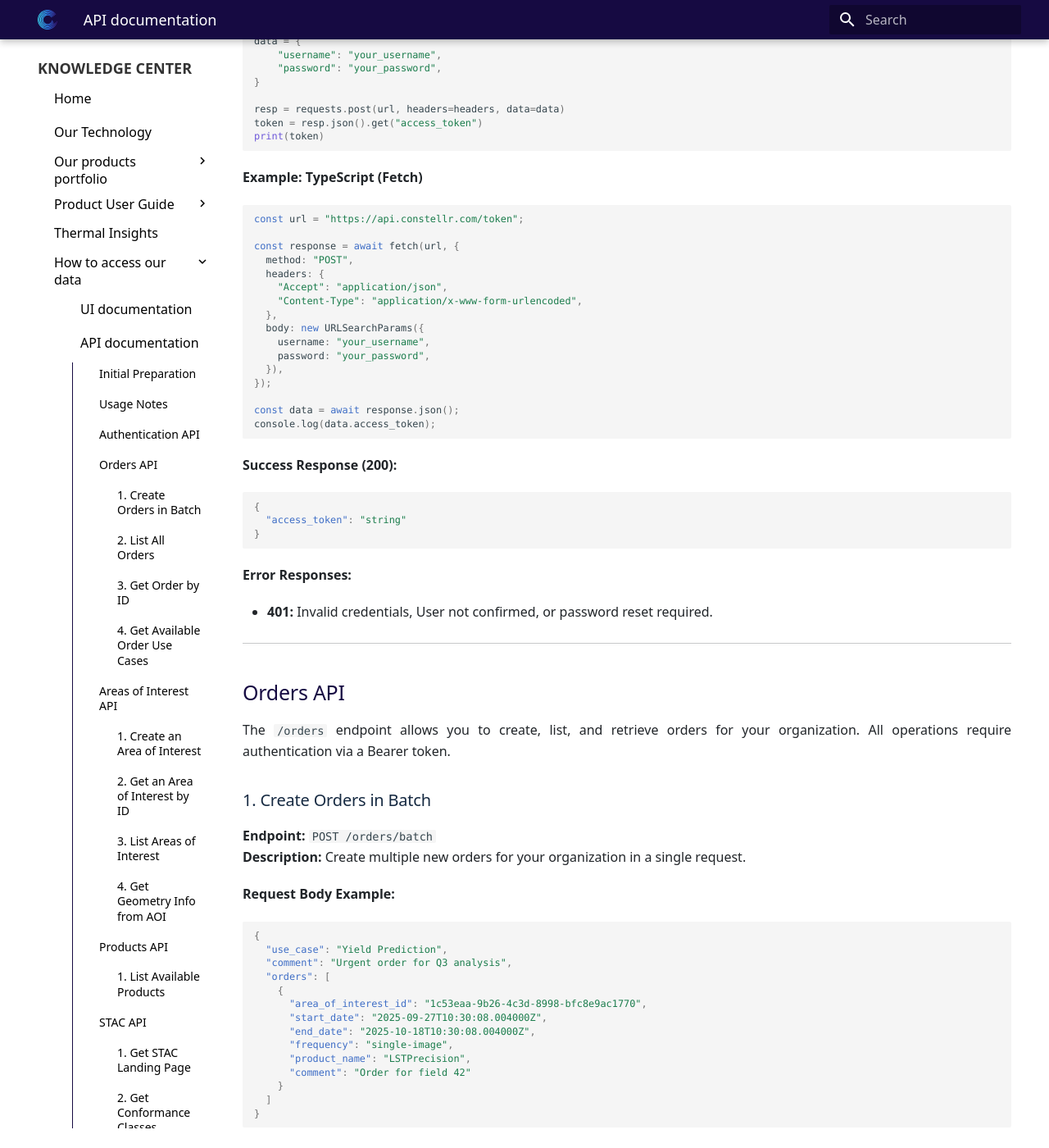
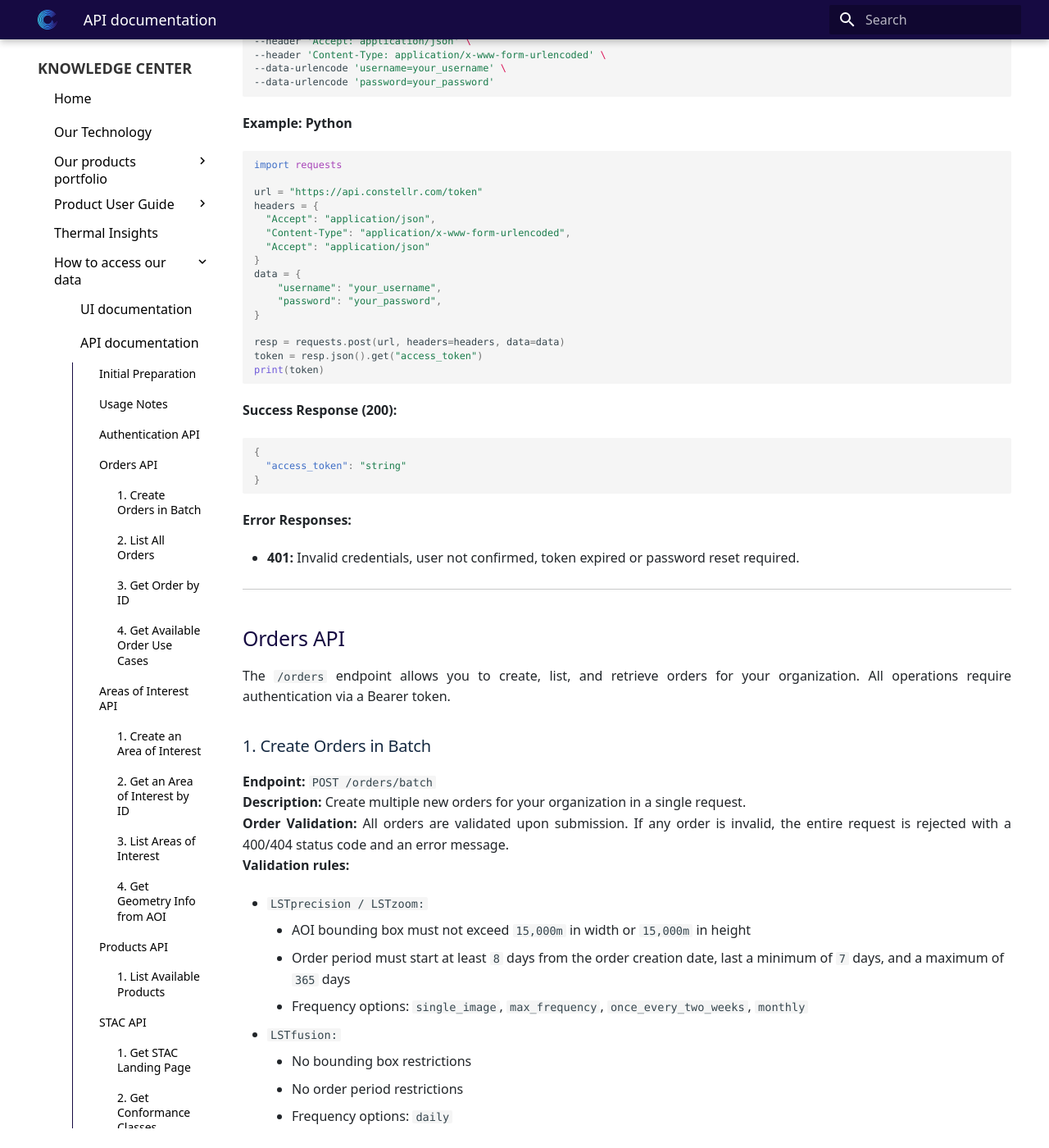
Before and after one commit to constellr/product-lst, an MkDocs documentation site: the page built from docs/API-documentation.md, in a window 1280 px wide and 1400 px high, scrolled down 1344 px. Shown: the whole window at 82% size. Built offline with MkDocs 1.6.1 and Material for MkDocs 9.7.7, drawn with Linux system fonts in a browser that asks for light colours; the version menu is left out; some of the changed text lies outside the part shown.

Commit message:
update docs

````diff
--- a/docs/API-documentation.md
+++ b/docs/API-documentation.md
@@ -1,10 +1,11 @@
 # **Constellr API Documentation**
 
-This guide outlines how to authenticate, place orders, search, and download your data using the constellr API. For a detailed overview of the latest API, including live examples, refer to the [interactive Swagger documentation](https://api.constellr.com/docs) or access the OpenAPI JSON File.
+This guide outlines how to authenticate, place orders, search, and download your data using the constellr API. For a detailed overview of the latest API, including live examples, refer to the [interactive Swagger documentation](https://api.constellr.com/docs) or [Redoc documentation](https://api.constellr.com/redoc).
 
 ---
 
 ## Initial Preparation
+- To access the Constellr UI and API, your company’s email domain must be registered with Constellr. Once registered, you can create an account using your company email.
 
 - Create an Account: You can create your account via Constellr's end-user platform, which can be found at [https://app.constellr.com/signup](https://app.constellr.com/signup)
 
@@ -28,12 +29,22 @@
 ## Authentication API
 
 **Endpoint:** `POST /token`
-**Description:** Generates an access token to call API endpoints. Endpoints require a token in the `Authorization` header as `Bearer <token>`. Tokens are valid for **24 hours**.
+**Description:** Generates an access token to call the API endpoints. Endpoints require a token in the `Authorization` header as `Bearer <token>`. Tokens are valid for **24 hours**.
 
-**Request Body Example:**
+**Headers:**
 ```
-username=your_username
-password=your_password
+{
+  Accept=application/json
+  Content-Type=application/x-www-form-urlencoded
+}
+```
+
+**Request Body (in url-encoded format):**
+```
+{
+  username=your_username
+  password=your_password
+}
 ```
 
 **Example: cURL**
@@ -59,26 +74,6 @@
 resp = requests.post(url, headers=headers, data=data)
 token = resp.json().get("access_token")
 print(token)
-```
-
-**Example: TypeScript (Fetch)**
-```ts
-const url = "https://api.constellr.com/token";
-
-const response = await fetch(url, {
-  method: "POST",
-  headers: {
-    "Accept": "application/json",
-    "Content-Type": "application/x-www-form-urlencoded",
-  },
-  body: new URLSearchParams({
-    username: "your_username",
-    password: "your_password",
-  }),
-});
-
-const data = await response.json();
-console.log(data.access_token);
 ```
 
 **Success Response (200):**
@@ -90,7 +85,7 @@
 
 **Error Responses:**
 
-- **401:** Invalid credentials, User not confirmed, or password reset required.
+- **401:** Invalid credentials, user not confirmed, token expired or password reset required.
 
 
 ---
@@ -103,7 +98,18 @@
 ### 1. Create Orders in Batch
 
 **Endpoint:** `POST /orders/batch`
-**Description:** Create multiple new orders for your organization in a single request.
+**Description:** Create multiple new orders for your organization in a single request. <br />
+**Order Validation:** All orders are validated upon submission. If any order is invalid, the entire request is rejected with a 400/404 status code and an error message. <br />
+**Validation rules:**
+
+- `LSTprecision / LSTzoom:`
+    - AOI bounding box must not exceed `15,000m` in width or `15,000m` in height
+    - Order period must start at least `8` days from the order creation date, last a minimum of `7` days, and a maximum of `365` days
+    - Frequency options: `single_image`, `max_frequency`, `once_every_two_weeks`, `monthly`
+- `LSTfusion:`
+    - No bounding box restrictions
+    - No order period restrictions
+    - Frequency options: `daily`
 
 **Request Body Example:**
 ```json
@@ -116,7 +122,7 @@
       "start_date": "2025-09-27T10:30:08.004000Z",
       "end_date": "2025-10-18T10:30:08.004000Z",
       "frequency": "single-image",
-      "product_name": "LSTPrecision",
+      "product_name": "LSTprecision",
       "comment": "Order for field 42"
     }
   ]
@@ -154,7 +160,7 @@
             "start_date": "2025-09-27T10:30:08.004000Z",
             "end_date": "2025-10-18T10:30:08.004000Z",
             "frequency": "single-image",
-            "product_name": "LSTPrecision",
+            "product_name": "LSTprecision",
             "comment": "Order for field 42"
         }
     ]
@@ -167,41 +173,6 @@
 ```
 
 
-**Example: TypeScript  (Fetch)**
-```ts
-const url = "https://api.constellr.com/orders/batch";
-const token = "<access_token>";
-
-const payload = {
-  use_case: "Yield Prediction",
-  comment: "Urgent order for Q3 analysis",
-  orders: [
-    {
-      area_of_interest_id: "1c53eaa-9b26-4c3d-8998-bfc8e9ac1770",
-      start_date: "2025-09-27T10:30:08.004000Z",
-      end_date: "2025-10-18T10:30:08.004000Z",
-      frequency: "single-image",
-      product_name: "LSTPrecision",
-      comment: "Order for field 42",
-    },
-  ],
-};
-
-fetch(url, {
-  method: "POST",
-  headers: {
-    "Authorization": `Bearer ${token}`,
-    "Content-Type": "application/json",
-    "accept": "application/json",
-  },
-  body: JSON.stringify(payload),
-})
-  .then((res) => res.json())
-  .then((data) => console.log(data))
-  .catch((err) => console.error("Error creating orders:", err));
-
-```
-
 **Response (201):**
 ```json
 [
@@ -210,7 +181,7 @@
     "start_date": "2025-09-27T10:30:08.004000Z",
     "end_date": "2025-10-18T10:30:08.004000Z",
     "frequency": "single-image",
-    "product_name": "LSTPrecision",
+    "product_name": "LSTprecision",
     "comment": "Order for field 42",
     "id": "123e4567-e89b-12d3-a456-426614174000",
     "created": "2025-08-27T11:54:24.206072Z",
@@ -272,27 +239,6 @@
 print(data["count"], len(data["items"]))
 ```
 
-**Example: TypeScript  (Fetch)**
-```ts
-const token = "<access_token>";
-const params = new URLSearchParams({
-  limit: "10",
-  offset: "0",
-  sort: "-created", // '+' asc or '-' desc
-});
-
-const res = await fetch(`https://api.constellr.com/orders?${params.toString()}`, {
-  headers: { Authorization: `Bearer ${token}` },
-});
-
-if (!res.ok) {
-  throw new Error(`Request failed: ${res.status} ${res.statusText}`);
-}
-
-const data = await res.json();
-console.log(data.count, data.items.length);
-```
-
 **Response (200):**
 ```json
 {
@@ -303,7 +249,7 @@
       "start_date": "2025-09-27T10:30:08.004000Z",
       "end_date": "2025-10-18T10:30:08.004000Z",
       "frequency": "single-image",
-      "product_name": "LSTPrecision",
+      "product_name": "LSTprecision",
       "comment": "Order for field 42",
       "id": "123e4567-e89b-12d3-a456-426614174000",
       "created": "2025-08-27T11:54:24.206072Z",
@@ -314,9 +260,7 @@
 ```
 **Error Responses:**
 
-- **422:** Request parameters validation error.
-
-- **502:** Order retrieval error.
+- **400:** Request parameters validation error.
 
 ---
 
@@ -332,6 +276,22 @@
   -H "Authorization: Bearer <access_token>"
 ```
 
+**Example: Python**
+```python
+import requests
+
+url = "https://api.constellr.com/orders/123e4567-e89b-12d3-a456-426614174000"
+headers = {
+    "Authorization": "Bearer <access_token>"
+}
+
+response = requests.get(url, headers=headers)
+
+print(response.status_code)
+print(response.json())
+
+```
+
 **Response (200):**
 ```json
 {
@@ -339,7 +299,7 @@
   "start_date": "2025-09-27T10:30:08.004000Z",
   "end_date": "2025-10-18T10:30:08.004000Z",
   "frequency": "single-image",
-  "product_name": "LSTPrecision",
+  "product_name": "LSTprecision",
   "comment": "Order for field 42",
   "id": "123e4567-e89b-12d3-a456-426614174000",
   "created": "2025-08-27T11:54:24.206072Z",
@@ -365,6 +321,20 @@
 ```sh
 curl -X GET "https://api.constellr.com/orders/meta/use-cases" \
   -H "Authorization: Bearer <access_token>"
+```
+
+**Example: Python**
+```python
+import requests
+
+url = "https://api.constellr.com/orders/meta/use-cases"
+headers = {
+    "Authorization": "Bearer <access_token>"
+}
+
+response = requests.get(url, headers=headers)
+
+print(response.status_code)
 ```
 
 **Response (200):**
@@ -465,41 +435,6 @@
 print(resp.json())
 ```
 
-**Example: TypeScript  (Fetch)**
-```ts
-const url = "https://api.constellr.com/areas-of-interest";
-const token = "<access_token>";
-
-const payload = {
-  name: "Test AOI",
-  description: "Test area",
-  geometry: {
-    type: "Polygon",
-    coordinates: [
-      [
-        [8.68483, 49.885416],
-        [8.684889, 49.876422],
-        [8.670971, 49.876383],
-        [8.67091, 49.885378],
-        [8.68483, 49.885416],
-      ],
-    ],
-  },
-};
-
-fetch(url, {
-  method: "POST",
-  headers: {
-    Authorization: `Bearer ${token}`,
-    "Content-Type": "application/json",
-  },
-  body: JSON.stringify(payload),
-})
-  .then((res) => res.json())
-  .then((data) => console.log(data))
-  .catch((err) => console.error("Error creating AOI:", err));
-```
-
 
 **Success Response (201)**
 ```json
@@ -528,7 +463,7 @@
 
 **Error Responses**
 
-- **422:** Request parameters validation error.
+- **400:** Request body validation error.
 
 
 ---
@@ -619,28 +552,6 @@
     print(item["id"], item["name"])
 ```
 
-**Example: TypeScript  (Fetch)**
-```ts
-const token = "<access_token>";
-const params = new URLSearchParams({
-  limit: "10",
-  offset: "0",
-  sort: "-created",
-});
-
-const res = await fetch(`https://api.constellr.com/areas-of-interest?${params.toString()}`, {
-  headers: { Authorization: `Bearer ${token}` },
-});
-
-if (!res.ok) {
-  throw new Error(`Request failed: ${res.status} ${res.statusText}`);
-}
-
-const data = await res.json();
-console.log("Total AOIs:", data.count);
-data.items.forEach((item: any) => console.log(item.id, item.name));
-```
-
 **Success Response (200)**
 ```json
 {
@@ -673,7 +584,7 @@
 
 **Error Responses**
 
-- **422:** Request parameters validation error.
+- **400:** Request parameters validation error.
 
 ---
 
@@ -757,46 +668,6 @@
 print(f"area: {data['area']}")
 ```
 
-**Example: TypeScript  (Fetch)**
-
-```ts
-const url = "https://api.constellr.com/areas-of-interest/geometry-info";
-const token = "<access_token>";
-
-const payload = {
-  type: "Feature",
-  geometry: {
-    type: "Polygon",
-    coordinates: [
-      [
-        [11.053963, 51.690862],
-        [11.976814, 51.690862],
-        [11.976814, 51.059955],
-        [10.944099, 51.073763],
-        [11.053963, 51.690862],
-      ],
-    ],
-  },
-};
-
-const res = await fetch(url, {
-  method: "POST",
-  headers: {
-    Authorization: `Bearer ${token}`,
-    "Content-Type": "application/json",
-  },
-  body: JSON.stringify(payload),
-});
-
-if (!res.ok) {
-  throw new Error(`Request failed: ${res.status} ${res.statusText}`);
-}
-
-const data = await res.json();
-console.log("bbox_width:", data.bbox_width);
-console.log("bbox_height:", data.bbox_height);
-console.log("area:", data.area);
-```
 
 **Success Response (200)**
 ```json
@@ -809,7 +680,7 @@
 
 **Error Responses**
 
-- **422:** Request parameters validation error eg. invalid GeoJSON.
+- **400:** Request body validation error. eg. invalid GeoJSON geometry.
 
 
 ---
@@ -839,16 +710,10 @@
 ]
 ```
 
-**Error Responses:**
-
-- **502:** Products retrieval error.
-
----
-
 
 ## STAC API
-
-A STAC (SpatioTemporal Asset Catalog) API is ideal when you need to programmatically search, filter, and access large volumes of Earth Observation data. It provides a standardized way to query and retrieve metadata and assets, making it suitable for automated workflows and integration with other tools. It naturally extends a static STAC catalogue to allow for dynamic search based on additional filters. In contrast, a web application is more user-friendly for interactive browsing, visualizing, and manually selecting data products. Use a STAC API for efficient, scalable data access in automated systems, and a web application for a more intuitive, hands-on experience. All operations require authentication via a Bearer token.
+The `/stac` endpoint provides access to SpatioTemporal Asset Catalog (STAC) API, allowing you to search and retrieve geospatial data in a standardized format.
+All operations require authentication via a Bearer token. The endpoints comply with the STAC API specification.
 
 ### 1. Get STAC Landing Page
 
@@ -920,6 +785,22 @@
 **Endpoint:**  `GET /stac/collections`
 **Description:** Fetches the available STAC collections for your organization.
 
+**Query Parameters (optional):**
+
+- `limit`: Limits the number of results per page.
+
+- `offset`: Number of items to skip before starting to collect the result set.
+
+- `bbox`: Only return items intersecting this bounding box.
+
+- `datetime`: Only return items with a temporal property intersecting this value.
+
+- `sortby`: Array of property names to sort by, prefixed by `+` or `-`.
+
+- `filter`: CQL filter expression for filtering items.
+
+- `filter-lang`: The language used for the `filter` value (e.g., `cql2-json`).
+
 **Example: cURL**
 ```sh
 curl -G "https://api.constellr.com/stac/collections" \
@@ -949,53 +830,6 @@
     print(collection["id"], "-", collection["title"])
 ```
 
-**Example: TypeScript (Fetch)**
-```ts
-const url = "https://api.constellr.com/stac/collections";
-const token = "<access_token>";
-
-const params = new URLSearchParams({
-  limit: "5",
-  offset: "0",
-  bbox: "-122.1,5.1,35.4,53.6",
-});
-
-fetch(`${url}?${params.toString()}`, {
-  method: "GET",
-  headers: {
-    Authorization: `Bearer ${token}`,
-  },
-})
-  .then((res) => {
-    if (!res.ok) {
-      throw new Error(`Request failed: ${res.status} ${res.statusText}`);
-    }
-    return res.json();
-  })
-  .then((data) => {
-    for (const collection of data.collections) {
-      console.log(`${collection.id} - ${collection.title}`);
-    }
-  })
-  .catch((err) => {
-    console.error("Error fetching collections:", err);
-  });
-```
-**Query Parameters (optional):**
-
-- `limit`: Limits the number of results per page.
-
-- `offset`: Number of items to skip before starting to collect the result set.
-
-- `bbox`: Only return items intersecting this bounding box.
-
-- `datetime`: Only return items with a temporal property intersecting this value.
-
-- `sortby`: Array of property names to sort by, prefixed by `+` or `-`.
-
-- `filter`: CQL filter expression for filtering items.
-
-- `filter-lang`: The language used for the `filter` value (e.g., `cql2-json`).
 
 **Success Response (200)**
 ```json
@@ -1031,7 +865,7 @@
 ```
 **Error Responses**
 
-- **422:** Request parameters validation error.
+- **400:** Request parameters validation error.
 
 ---
 
@@ -1045,6 +879,23 @@
 ```sh
 curl -X GET "https://api.constellr.com/stac/collections/lstfusion" \
   -H "Authorization: Bearer <access_token>"
+```
+
+**Example: Python**
+```python
+import requests
+
+url = "https://api.constellr.com/stac/collections/lstfusion"
+
+headers = {
+    "Authorization": "Bearer <access_token>"
+}
+
+response = requests.get(url, headers=headers)
+
+print(response.status_code)
+print(response.json())
+
 ```
 
 **Success Response (200)**
@@ -1077,16 +928,14 @@
 
 **Error Responses**
 
-- **404:** Collection with ID lstfusion not found.
-
-- **422:** Request parameters validation error.
+- **400:** Invalid collection ID.
 
 ---
 
 ### 5. Get a Single Item by Collection and Item ID
 
 **Endpoint:**  `GET /stac/collections/{collection_id}/items/{item_id}`
-**Description:** Fetches a single STAC item by collection and item ID.
+**Description:** Fetches a single STAC item(feature) by collection and item ID.
 
 
 **Example: cURL**
@@ -1111,33 +960,6 @@
 print(data["id"], "-", data["collection"])
 ```
 
-
-**Example: TypeScript (Fetch)**
-```ts
-const collectionId = "lstfusion";
-const itemId = "item_id";
-const url = `https://api.constellr.com/stac/collections/${collectionId}/items/${itemId}`;
-const token = "<access_token>";
-
-fetch(url, {
-  method: "GET",
-  headers: {
-    Authorization: `Bearer ${token}`,
-  },
-})
-  .then((res) => {
-    if (!res.ok) {
-      throw new Error(`Request failed: ${res.status} ${res.statusText}`);
-    }
-    return res.json();
-  })
-  .then((data) => {
-    console.log(`${data.id} - ${data.collection}`);
-  })
-  .catch((err) => {
-    console.error("Error fetching item:", err);
-  });
-```
 
 **Success Response (200)**
 ```json
@@ -1246,35 +1064,6 @@
 print("numberReturned:", data.get("numberReturned"))
 ```
 
-**Example: TypeScript (Fetch)**
-```ts
-const url = "https://api.constellr.com/stac/search";
-const token = "<access_token>";
-
-const payload = {
-  collections: ["lstfusion"],
-  bbox: [8.3, 49.6, 9.0, 50.1],
-  datetime: "2025-08-18T11:00:00Z/..",
-};
-
-const res = await fetch(url, {
-  method: "POST",
-  headers: {
-    Authorization: `Bearer ${token}`,
-    "Content-Type": "application/json",
-  },
-  body: JSON.stringify(payload),
-});
-
-if (!res.ok) {
-  throw new Error(`Request failed: ${res.status} ${res.statusText}`);
-}
-
-const data = await res.json();
-console.log("numberMatched:", data.numberMatched);
-console.log("numberReturned:", data.numberReturned);
-```
-
 **Success Response (200)**
 ```json
 {
````
Also changed, not shown: other parts of docs/API-documentation.md (+9 -23 lines), docs/LST-fusion-product-deliverables.md (+1 -1 lines), docs/UI-documentation.md (+2 -2 lines).
